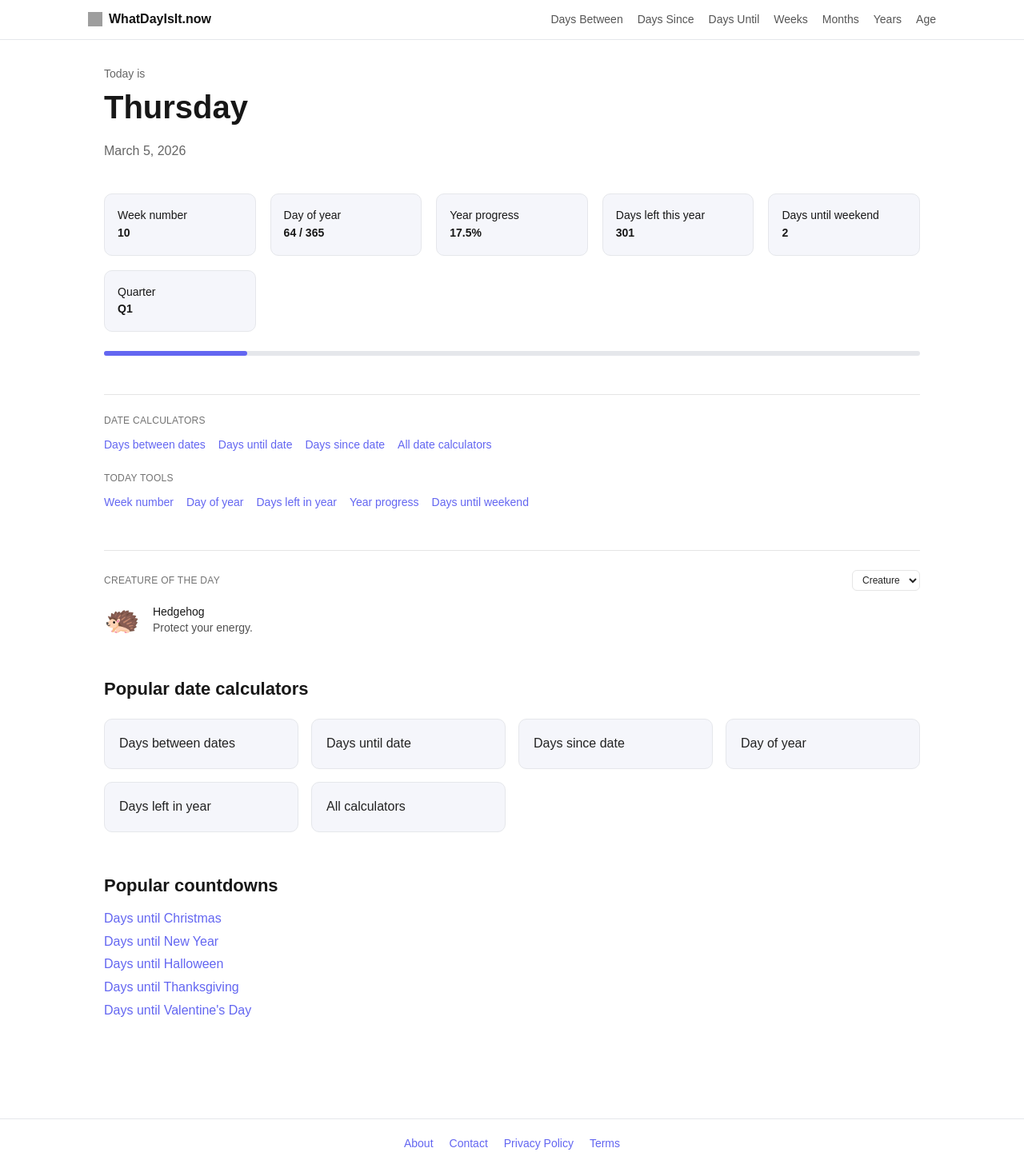
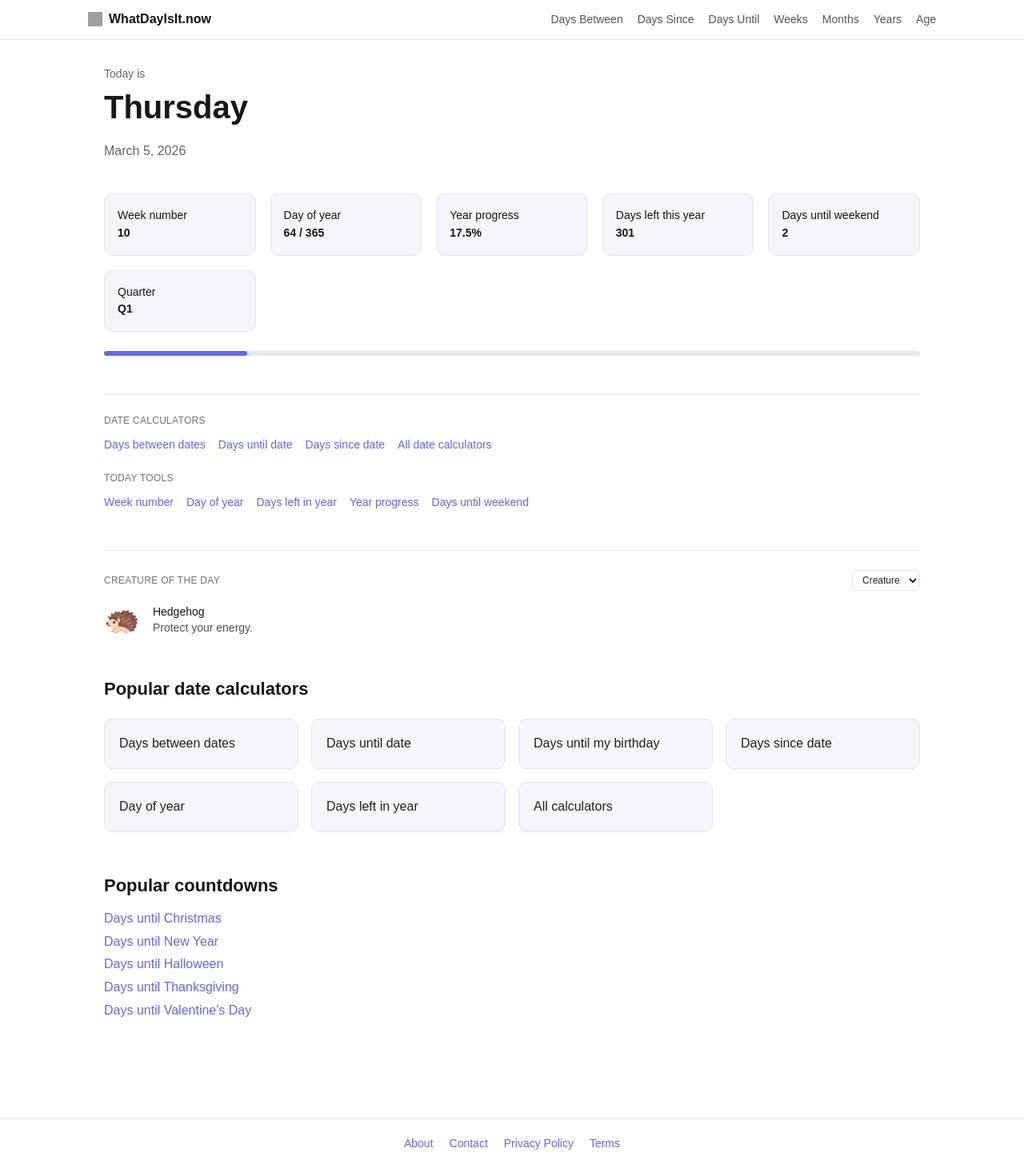
Before and after one commit to bosmeel/whatdayisit-now, a Next.js app: page / in a window 1280 px wide. Shown: the whole page at 80% size. Built offline with nearby package versions, Linux system fonts and the light colour scheme; grey boxes are pictures that could not be loaded.

Commit message:
Add birthday calculator link to dashboard

```diff
--- a/components/TodayDashboard.tsx
+++ b/components/TodayDashboard.tsx
@@ -15,15 +15,14 @@ import {
 } from "../lib/date";
 
 export default function TodayDashboard() {
-
   const now = new Date();
 
-  const dayName = now.toLocaleDateString("en-US",{weekday:"long"});
+  const dayName = now.toLocaleDateString("en-US", { weekday: "long" });
 
-  const fullDate = now.toLocaleDateString("en-US",{
-    year:"numeric",
-    month:"long",
-    day:"numeric",
+  const fullDate = now.toLocaleDateString("en-US", {
+    year: "numeric",
+    month: "long",
+    day: "numeric",
   });
 
   const weekNumber = getISOWeekNumber(now);
@@ -35,27 +34,16 @@ export default function TodayDashboard() {
   const daysUntilWeekend = getDaysUntilWeekend(now);
 
   return (
+    <main className="container">
+      <div style={{ marginBottom: 40 }}>
+        <p style={{ fontSize: 14, color: "#666" }}>Today is</p>
 
-    <main className="container">
+        <h1 style={{ fontSize: 40, fontWeight: 800 }}>{dayName}</h1>
 
-      <div style={{marginBottom:40}}>
-
-        <p style={{fontSize:14,color:"#666"}}>
-          Today is
-        </p>
-
-        <h1 style={{fontSize:40,fontWeight:800}}>
-          {dayName}
-        </h1>
-
-        <p style={{color:"#666"}}>
-          {fullDate}
-        </p>
-
+        <p style={{ color: "#666" }}>{fullDate}</p>
       </div>
 
       <div className="today-grid">
-
         <div className="today-card">
           <div>Week number</div>
           <strong>{weekNumber}</strong>
@@ -63,7 +51,9 @@ export default function TodayDashboard() {
 
         <div className="today-card">
           <div>Day of year</div>
-          <strong>{dayOfYear} / {totalDays}</strong>
+          <strong>
+            {dayOfYear} / {totalDays}
+          </strong>
         </div>
 
         <div className="today-card">
@@ -85,51 +75,50 @@ export default function TodayDashboard() {
           <div>Quarter</div>
           <strong>{quarter}</strong>
         </div>
-
       </div>
 
-      <div style={{marginTop:24}}>
-
-        <div style={{
-          width:"100%",
-          height:6,
-          background:"#e5e7eb",
-          borderRadius:6
-        }}>
-
+      <div style={{ marginTop: 24 }}>
+        <div
+          style={{
+            width: "100%",
+            height: 6,
+            background: "#e5e7eb",
+            borderRadius: 6,
+          }}
+        >
           <div
             style={{
-              width:`${progress}%`,
-              height:6,
-              background:"#6366f1",
-              borderRadius:6
+              width: `${progress}%`,
+              height: 6,
+              background: "#6366f1",
+              borderRadius: 6,
             }}
           />
-
         </div>
-
       </div>
 
-      <div style={{marginTop:40}}>
+      <div style={{ marginTop: 40 }}>
         <ToolsNav />
       </div>
 
-      <div style={{marginTop:50}}>
-  <CreatureWidget isoDate={now.toISOString().slice(0,10)} />
-</div>
+      <div style={{ marginTop: 50 }}>
+        <CreatureWidget isoDate={now.toISOString().slice(0, 10)} />
+      </div>
 
-      <div style={{marginTop:50}}>
-
+      <div style={{ marginTop: 50 }}>
         <h2>Popular date calculators</h2>
 
         <div className="tool-grid">
-
           <Link className="tool-card" href="/days-between">
             Days between dates
           </Link>
 
           <Link className="tool-card" href="/days-until">
             Days until date
+          </Link>
+
+          <Link className="tool-card" href="/days-until-my-birthday">
+            Days until my birthday
           </Link>
 
           <Link className="tool-card" href="/days-since">
@@ -147,52 +136,34 @@ export default function TodayDashboard() {
           <Link className="tool-card" href="/date-calculators">
             All calculators
           </Link>
-
         </div>
-
       </div>
 
-      <div style={{marginTop:50}}>
-
+      <div style={{ marginTop: 50 }}>
         <h2>Popular countdowns</h2>
 
-        <ul style={{lineHeight:1.8}}>
-
+        <ul style={{ lineHeight: 1.8 }}>
           <li>
-            <Link href="/days-until/christmas">
-              Days until Christmas
-            </Link>
+            <Link href="/days-until/christmas">Days until Christmas</Link>
           </li>
 
           <li>
-            <Link href="/days-until/new-year">
-              Days until New Year
-            </Link>
+            <Link href="/days-until/new-year">Days until New Year</Link>
           </li>
 
           <li>
-            <Link href="/days-until/halloween">
-              Days until Halloween
-            </Link>
+            <Link href="/days-until/halloween">Days until Halloween</Link>
           </li>
 
           <li>
-            <Link href="/days-until/thanksgiving">
-              Days until Thanksgiving
-            </Link>
+            <Link href="/days-until/thanksgiving">Days until Thanksgiving</Link>
           </li>
 
           <li>
-            <Link href="/days-until/valentines-day">
-              Days until Valentine's Day
-            </Link>
+            <Link href="/days-until/valentines-day">Days until Valentine's Day</Link>
           </li>
-
         </ul>
-
       </div>
-
     </main>
-
   );
 }
```
